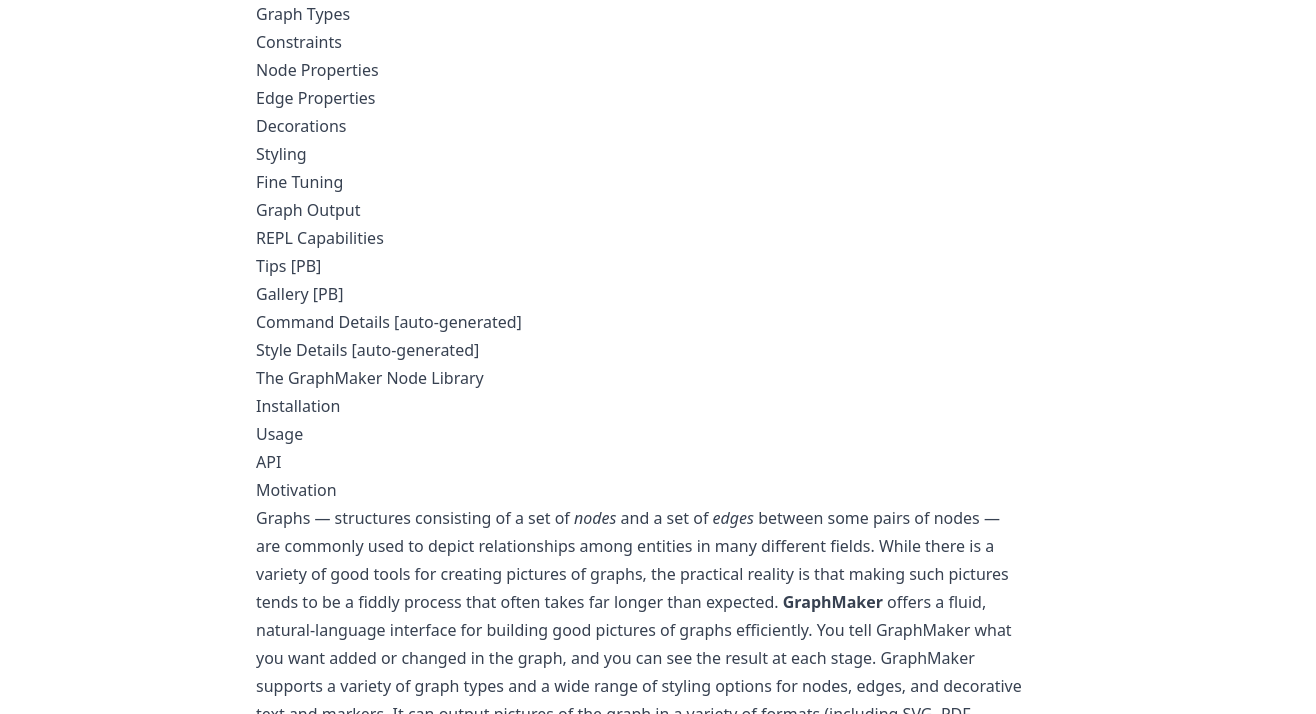
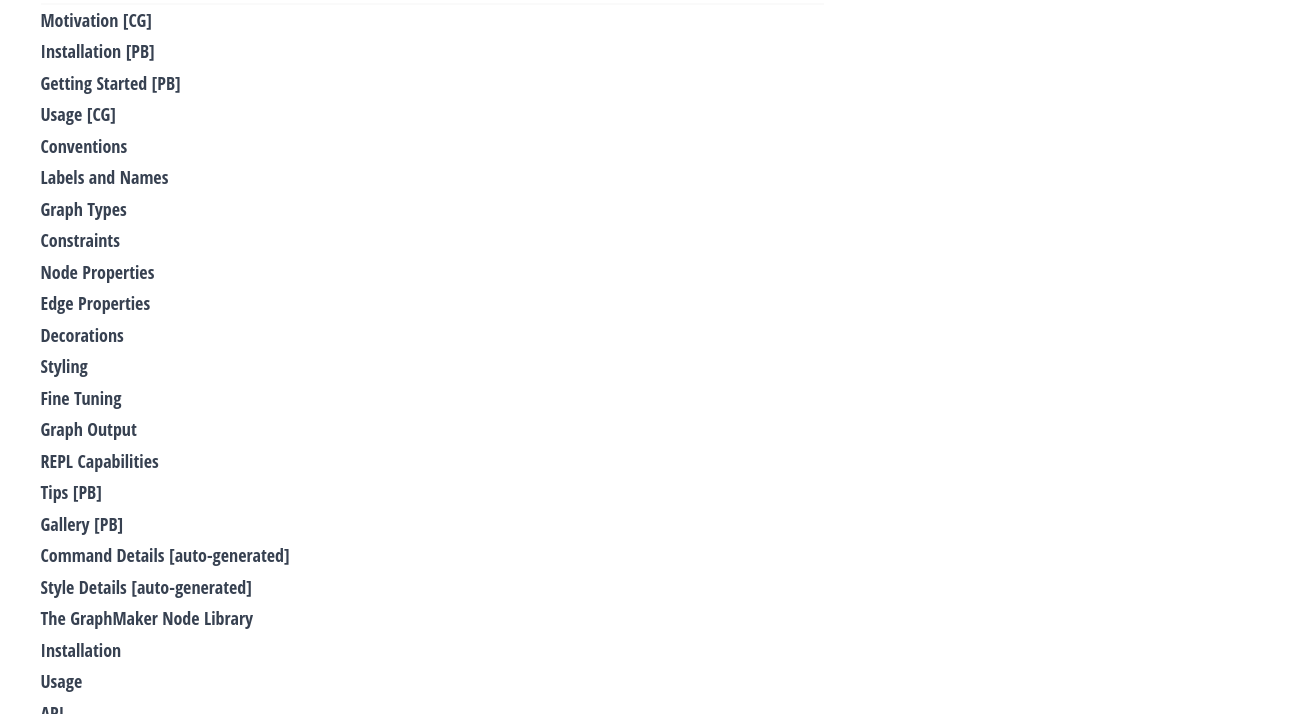
Before and after one commit to isle-project/graphmaker, a website: page docs/index.html in a window 1280 px wide. Shown: the part 2086-2800 px from the top of the page, 1316 px wide, since content can reach past the window. Drawn offline with nearby package versions, Linux system fonts and the light colour scheme.

Commit message:
fix CSS loading

```diff
--- a/docs/index.html
+++ b/docs/index.html
@@ -5,7 +5,7 @@
     <meta name="viewport" content="width=device-width, initial-scale=1.0">
     <title>graphmaker</title>
     <script src="https://cdn.tailwindcss.com"></script>
-    <link type="stylesheet" href="./css/modest.css"></link>
+    <link rel="stylesheet" href="./css/modest.css"></link>
 </head>
 <body>
     <div class="bg-white px-6 py-32 lg:px-8">
```
Also changed, not shown: scripts/templates/index.html (+1 -1 lines).
